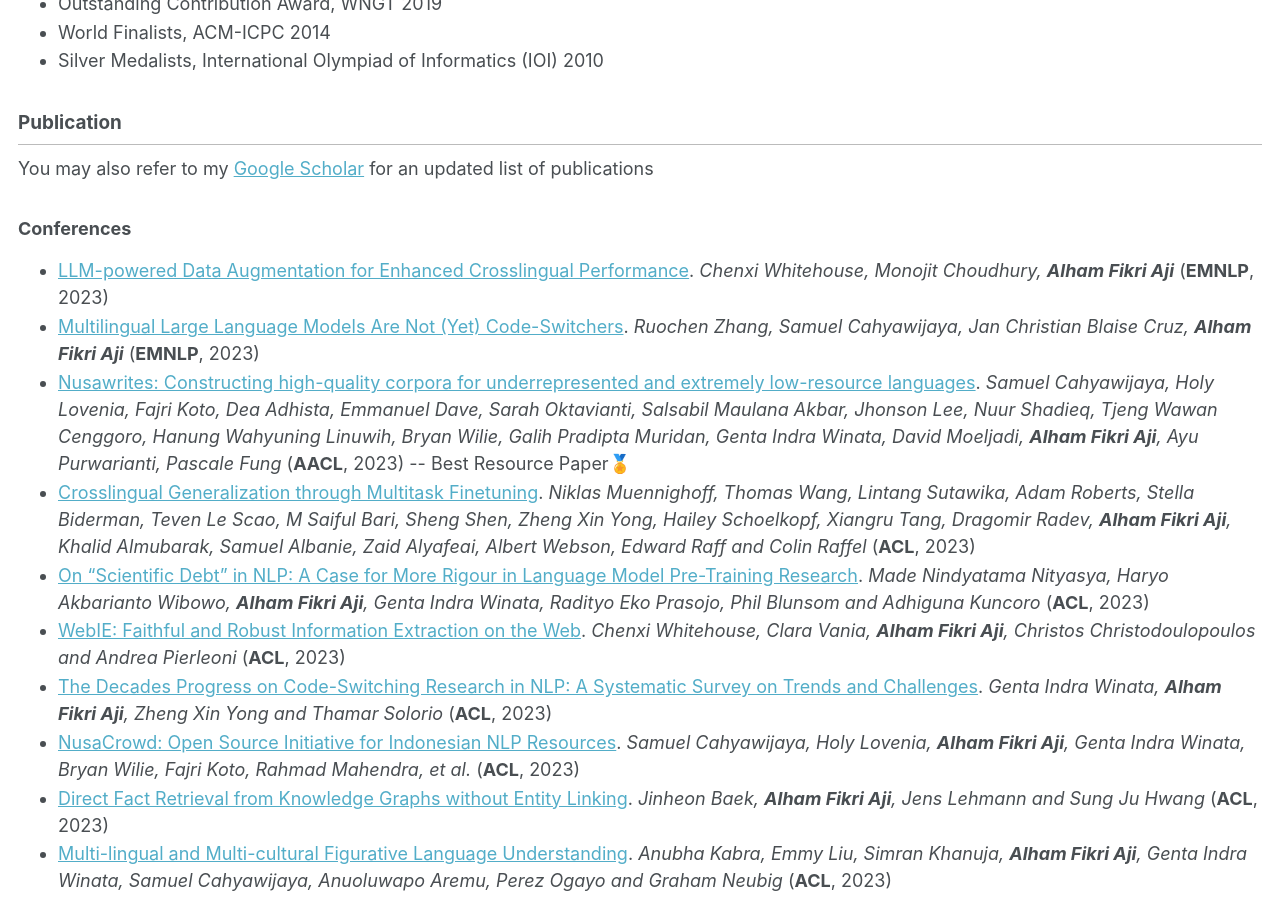
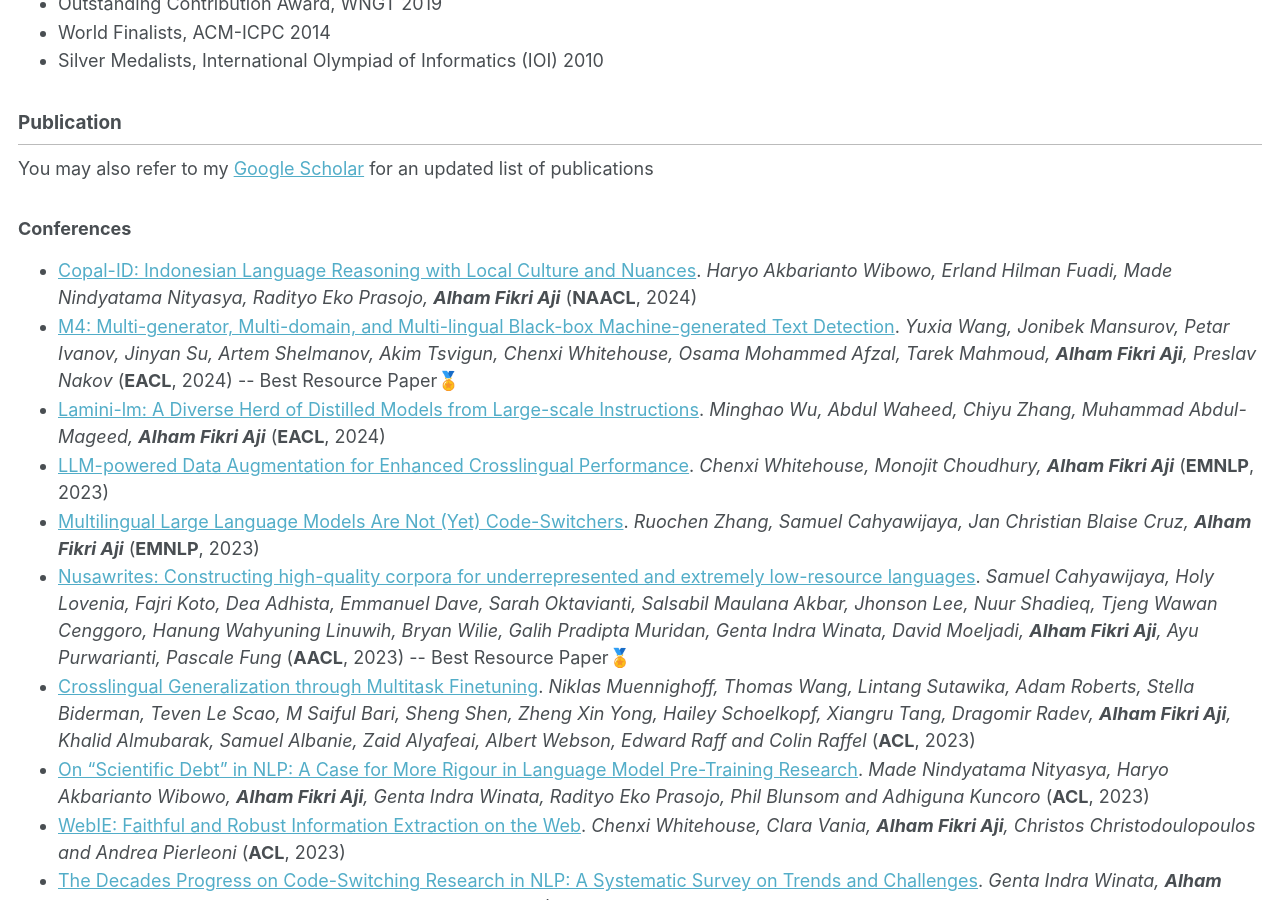
Before and after one commit to afaji/afaji.github.io, a Jekyll site: the page built from _pages/cv.md, in a window 1280 px wide and 900 px high, scrolled down 1615 px. Built offline with Jekyll 4.4.1, drawn with Linux system fonts in a browser that asks for light colours.

Commit message:
Update paper.yaml

```diff
--- a/_data/paper.yaml
+++ b/_data/paper.yaml
@@ -1,4 +1,31 @@
 conference:
+  - title: "Copal-ID: Indonesian Language Reasoning with Local Culture and Nuances"
+    authors: "Haryo Akbarianto Wibowo, Erland Hilman Fuadi, Made Nindyatama Nityasya, Radityo Eko Prasojo, <b>Alham Fikri Aji</b>"
+    date: "2024"
+    venue: "NAACL"
+    url:
+    data:
+    model:
+    tags:
+    notes:
+  - title: "M4: Multi-generator, Multi-domain, and Multi-lingual Black-box Machine-generated Text Detection"
+    authors: "Yuxia Wang, Jonibek Mansurov, Petar Ivanov, Jinyan Su, Artem Shelmanov, Akim Tsvigun, Chenxi Whitehouse, Osama Mohammed Afzal, Tarek Mahmoud, <b>Alham Fikri Aji</b>, Preslav Nakov"
+    date: "2024"
+    venue: "EACL"
+    url:
+    data:
+    model:
+    tags:
+    notes:  Best Resource Paper🏅
+  - title: "Lamini-lm: A Diverse Herd of Distilled Models from Large-scale Instructions"
+    authors: "Minghao Wu, Abdul Waheed, Chiyu Zhang, Muhammad Abdul-Mageed, <b>Alham Fikri Aji</b>"
+    date: "2024"
+    venue: "EACL"
+    url:
+    data:
+    model:
+    tags:
+    notes:
   - title: "LLM-powered Data Augmentation for Enhanced Crosslingual Performance"
     authors: "Chenxi Whitehouse, Monojit Choudhury, <b>Alham Fikri Aji</b>"
     date: "2023"
```
